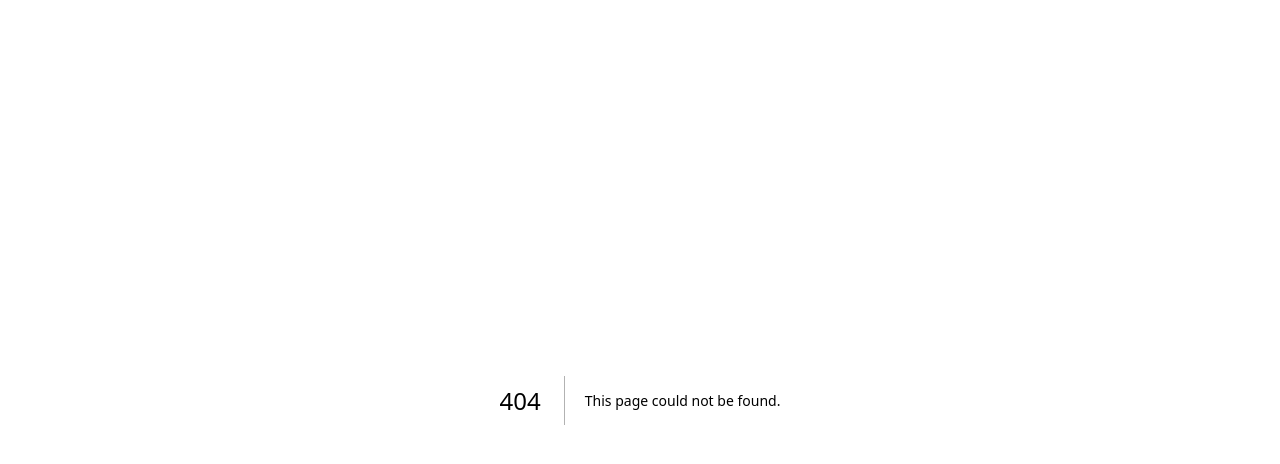
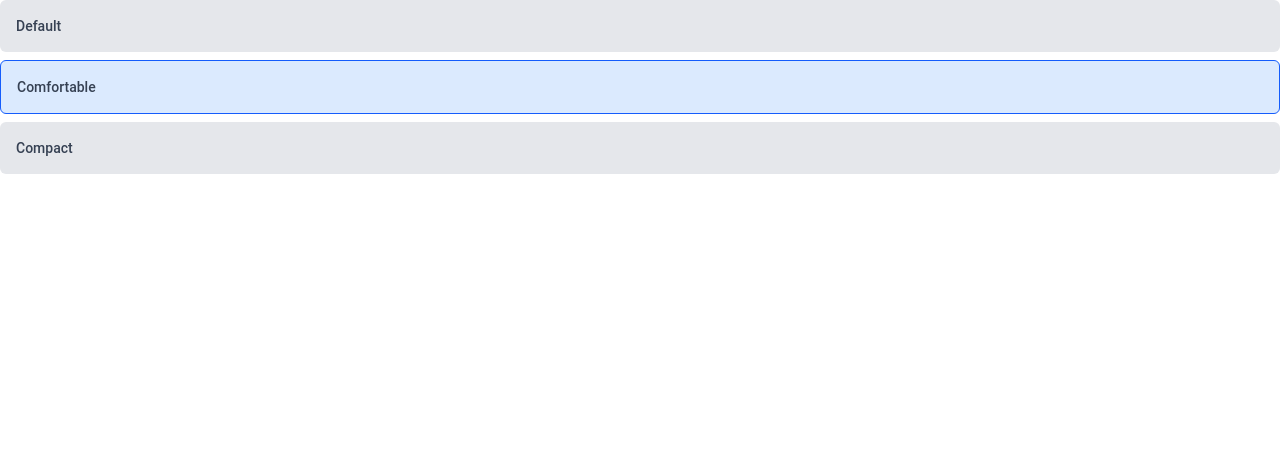
Before and after one commit to andersonDias89/questions-app, a Next.js app: page /teste in a window 1280 px wide. Before the commit this address had no page. Shown: the top 464 px of the page. Built offline with nearby package versions, Linux system fonts and the light colour scheme.

Commit message:
criando opções com o radio e estilização

```diff
--- a/src/app/globals.css
+++ b/src/app/globals.css
@@ -7,8 +7,8 @@
 
 @media (prefers-color-scheme: dark) {
   :root {
-    --background: #0a0a0a;
-    --foreground: #ededed;
+    --background: #ededed;
+    --foreground: #000000;
   }
 }
 
--- /dev/null
+++ b/src/app/teste/page.tsx
@@ -0,0 +1,17 @@
+import { RadioGroup } from "@/components/ui/RadioGroup";
+
+export default async function Teste() {
+  return (
+    <div>
+      <RadioGroup
+        options={[
+          { id: "r1", value: "default", label: "Default" },
+          { id: "r2", value: "comfortable", label: "Comfortable" },
+          { id: "r3", value: "compact", label: "Compact" },
+        ]}
+        name="layout"
+        defaultValue="comfortable"
+      />
+    </div>
+  );
+}
--- a/src/components/Question/index.tsx
+++ b/src/components/Question/index.tsx
@@ -1,4 +1,5 @@
 import { QuestionModel } from "@/models/questions/question-model";
+import { RadioGroup } from "../ui/RadioGroup";
 
 interface Props {
   question: QuestionModel;
@@ -6,21 +7,18 @@ interface Props {
 
 export function Question({ question }: Props) {
   return (
-    <div className="p-4 flex flex-col gap-4 border-4 border-t-transparent border-slate-900">
-      <div className="p-4 flex flex-col gap-4 border-4 border-t-transparent border-slate-900">
+    <div className="p-4 flex flex-col ">
+      <div className="p-4 flex flex-col ">
         <h2>{question.statement}</h2>
-        <div className="flex gap-2">
-          <span>A -</span> <p>{question.optionA}</p>
-        </div>
-        <div className="flex gap-2">
-          <span>B -</span> <p>{question.optionB}</p>
-        </div>
-        <div className="flex gap-2">
-          <span>C -</span> <p>{question.optionC}</p>
-        </div>
-        <div className="flex gap-2">
-          <span>D -</span> <p>{question.optionD}</p>
-        </div>
+        <RadioGroup
+          options={[
+            { id: `${question.id}-A`, value: "A", label: question.optionA },
+            { id: `${question.id}-B`, value: "B", label: question.optionB },
+            { id: `${question.id}-C`, value: "C", label: question.optionC },
+            { id: `${question.id}-D`, value: "D", label: question.optionD },
+          ]}
+          name="layout"
+        />
       </div>
     </div>
   );
--- /dev/null
+++ b/src/components/ui/RadioGroup/index.tsx
@@ -0,0 +1,48 @@
+"use client";
+
+type Option = {
+  id: string;
+  value: string;
+  label: string;
+};
+
+type CustomRadioGroupProps = {
+  options: Option[];
+  name: string;
+  defaultValue?: string;
+};
+
+export function RadioGroup({
+  options,
+  name,
+  defaultValue,
+}: CustomRadioGroupProps) {
+  return (
+    <fieldset className="space-y-2">
+      {options.map((option) => (
+        <div key={option.id} className="relative">
+          <input
+            type="radio"
+            id={option.id}
+            name={name}
+            value={option.value}
+            defaultChecked={option.value === defaultValue}
+            className="peer hidden"
+          />
+          <label
+            htmlFor={option.id}
+            className={`
+              flex items-center gap-3 p-4 rounded-md transition cursor-pointer
+              bg-gray-200 hover:bg-gray-300
+              peer-checked:bg-blue-100 peer-checked:border peer-checked:border-blue-600
+            `}
+          >
+            <span className="text-sm font-medium text-gray-700 peer-checked:text-blue-700 peer-checked:font-bold">
+              {option.label}
+            </span>
+          </label>
+        </div>
+      ))}
+    </fieldset>
+  );
+}
```
